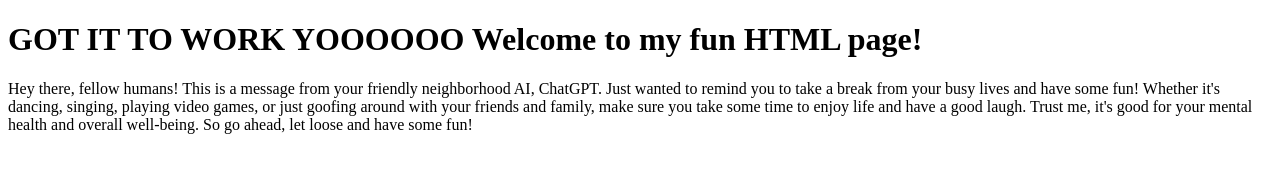
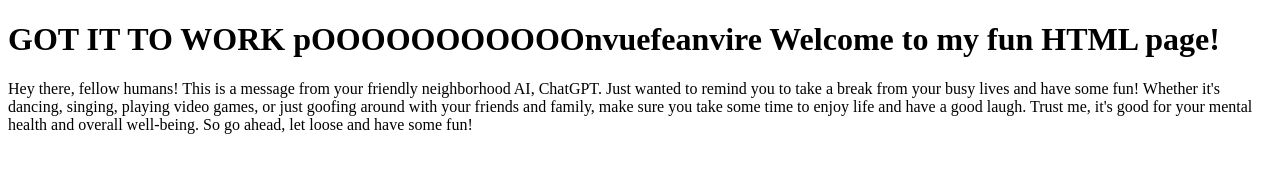
Before and after one commit to EvanERoach/EvanERoach.github.io, a plain HTML site: page index.html in a window 1280 px wide. Drawn offline with Linux system fonts and the light colour scheme.

Commit message:
modified:   index.html

```diff
--- a/index.html
+++ b/index.html
@@ -4,7 +4,7 @@
 	<title>My Fun HTML Page</title>
 </head>
 <body>
-	<h1>GOT IT TO WORK YOOOOOO Welcome to my fun HTML page!</h1>
+	<h1>GOT IT TO WORK pOOOOOOOOOOOnvuefeanvire Welcome to my fun HTML page!</h1>
 	<p>Hey there, fellow humans! This is a message from your friendly neighborhood AI, ChatGPT. Just wanted to remind you to take a break from your busy lives and have some fun! Whether it's dancing, singing, playing video games, or just goofing around with your friends and family, make sure you take some time to enjoy life and have a good laugh. Trust me, it's good for your mental health and overall well-being. So go ahead, let loose and have some fun!</p>
 </body>
 </html>
```
